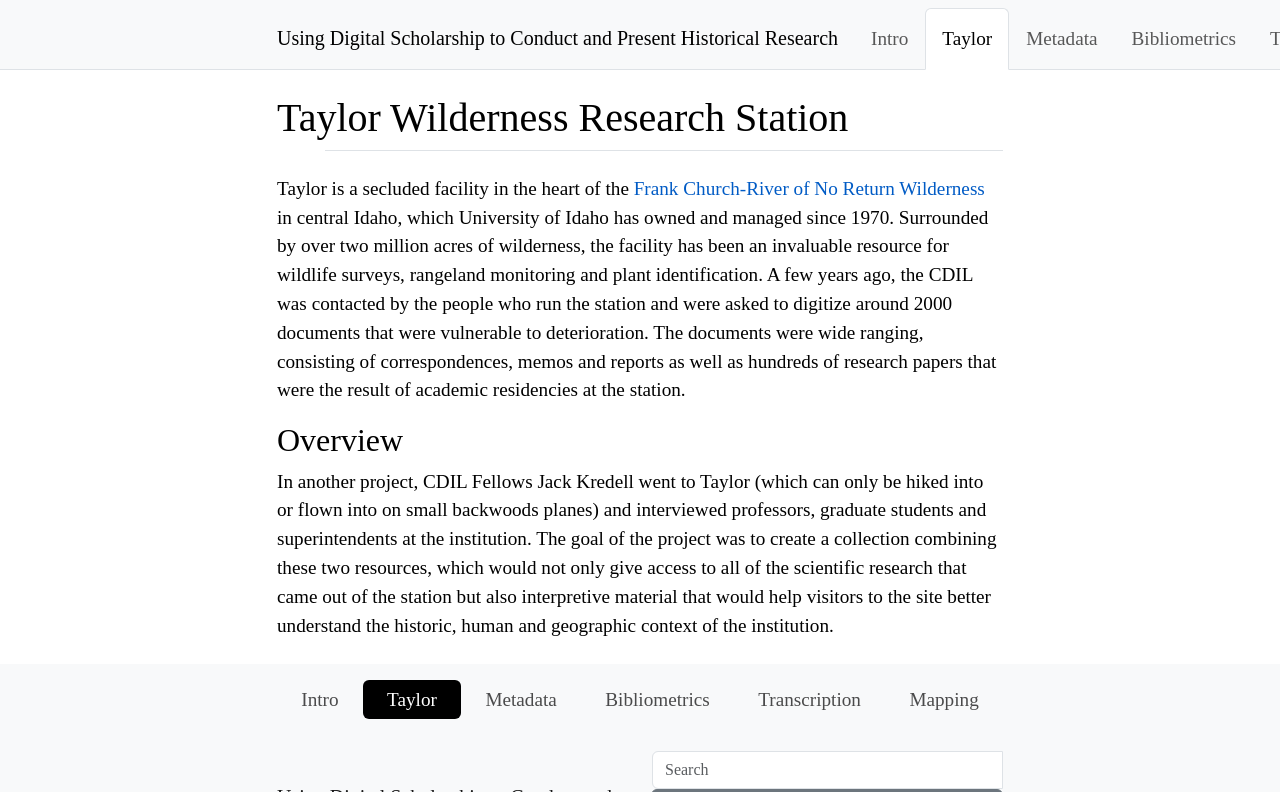
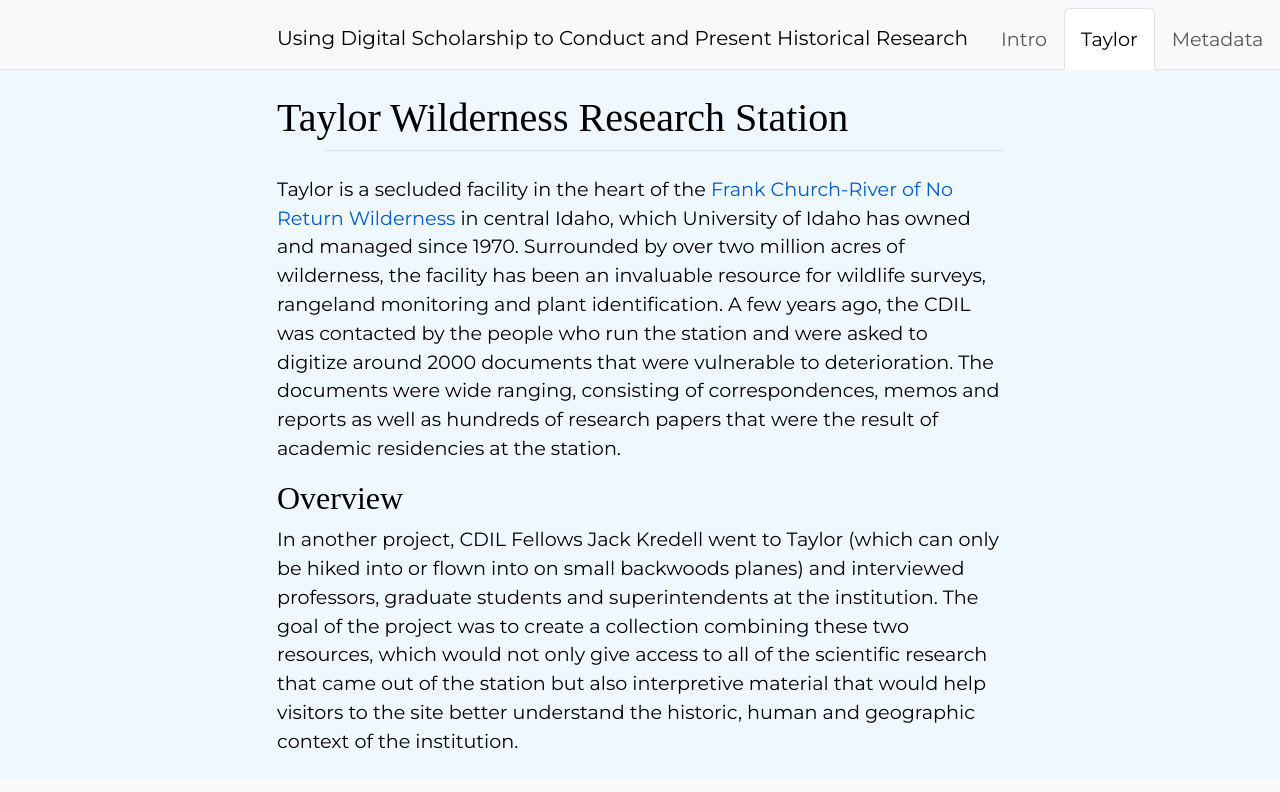
Before and after one commit to aweymo-ui/humanizing, a Jekyll site: the page built from content/2_taylor.md, in a window 1280 px wide, cut to the strip 0-792 px from the top of the page. Built offline with Jekyll 4.4.1, drawn with Linux system fonts in a browser that asks for light colours; some web fonts are replaced.

Commit message:
formatting start

```diff
--- a/_includes/template/head.html
+++ b/_includes/template/head.html
@@ -36,6 +36,10 @@
 <link rel="stylesheet" href="{{ '/assets/lib/bootstrap.min.css' | relative_url }}" type="text/css">
 <link rel="stylesheet" href="{{ '/assets/css/styles.css' | relative_url }}">
 
+<link rel="preconnect" href="https://fonts.googleapis.com">
+<link rel="preconnect" href="https://fonts.gstatic.com" crossorigin>
+<link href="https://fonts.googleapis.com/css2?family=Montserrat:ital,wght@0,100..900;1,100..900&display=swap" rel="stylesheet">
+
 {% comment %}
   meta tags and analytics are added during production build ONLY
 {%- endcomment -%}
--- a/assets/css/styles.scss
+++ b/assets/css/styles.scss
@@ -2,10 +2,23 @@
 # front matter
 ---
 
-$base-font-family:Playfair;
+body {
+  font-family: 'Montserrat', sans-serif;
+  color: #212121;
+  font-size: 0.95rem;
+}
+
+/* Set Playfair as the default font for all header text */
+h1, h2, h3, h4, h5, h6 {
+  font-family: 'Playfair', serif;
+}
+
+body {
+  background-color: #F0F8FF;
+}
 
 // set color for footer nav buttons (optional!)
-$nav-pills: #000000;
+$nav-pills: #005bc5;
 
 // Tweak body text and link color (optional!)
 $text-color: #000000 !default;
```
Also changed, not shown: index.md (+2 -2 lines).
